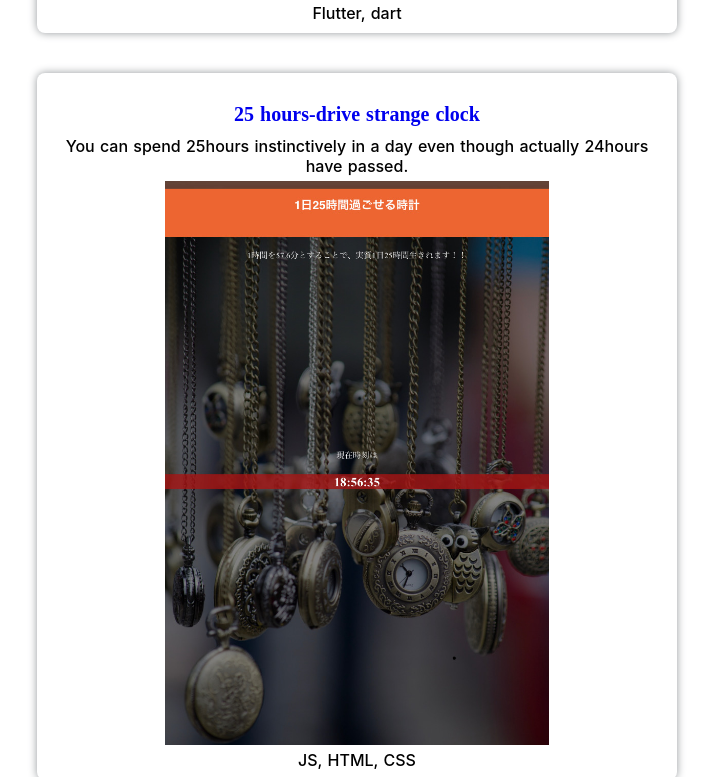
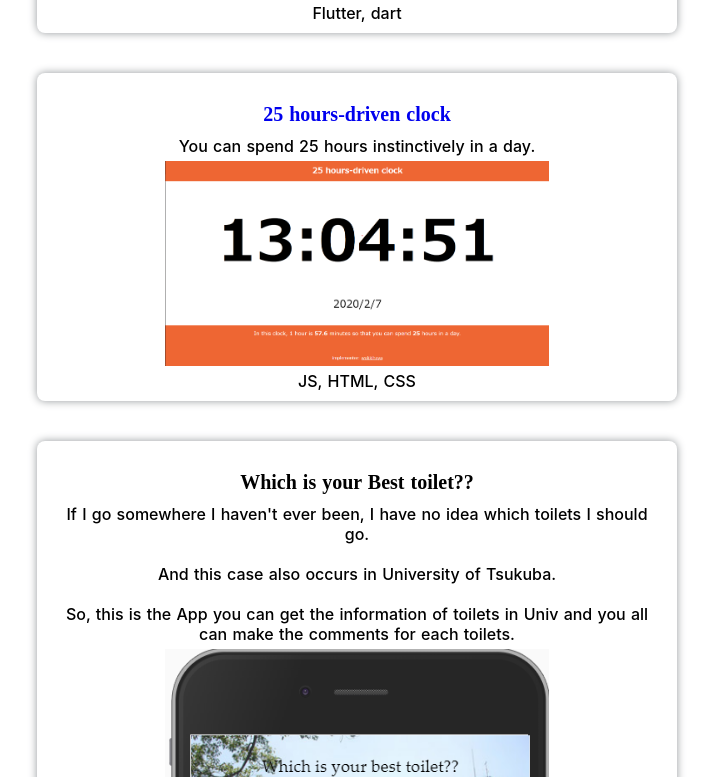
Before and after one commit to wakkihaya/wakki_portfolio, a Nuxt app: page / in a window 1280 px wide. Shown: the part 7363-8140 px from the top of the page, without its empty margins (283-996 px from the left). Built offline with nearby package versions, Linux system fonts and the light colour scheme.

Commit message:
clock の変更

```diff
--- a/pages/index.vue
+++ b/pages/index.vue
@@ -244,11 +244,11 @@ export default {
             content:'This is a simple todo application that can add and delete todo contents. ',
             lang: 'Flutter, dart',
             image:'/flutter_todo.png'},
-            {title:'25 hours-drive strange clock',
-            content:'You can spend 25hours instinctively in a day even though actually 24hours have passed.',
-                image:'/25watch.jpg',
+            {title:'25 hours-driven clock',
+            content:'You can spend 25 hours instinctively in a day.',
+                image:'/25watch.png',
             lang:'JS, HTML, CSS',
-            atag : 'https://protected-island-53136.herokuapp.com/'},
+            atag : 'https://serene-jennings-1c823e.netlify.com/'},
             {title:'Which is your Best toilet??',
             content:'If I go somewhere I haven\'t ever been, I have no idea which toilets I should go.\n' +
                 '\n' +
```
Also changed, not shown: static/25watch.png (added).
